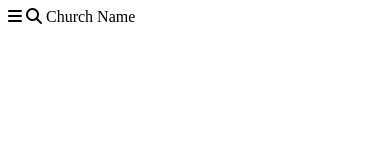
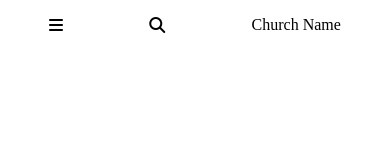
Before and after one commit to Munsa1/daily-devotional, a plain HTML site: page index.html in a window 390 px wide. Drawn offline with Linux system fonts and the light colour scheme.

Commit message:
Basic mobile menu styling

```diff
--- a/index.html
+++ b/index.html
@@ -10,7 +10,7 @@
 <body>
     <header>
         <nav>
-            <div class="mobile-view">
+            <div class="mobile-view d-flex">
                 <i class="fa-solid fa-bars"></i>
                 <i class="fa-solid fa-magnifying-glass"></i>
                 <span>Church Name</span>
--- a/style.css
+++ b/style.css
@@ -0,0 +1,21 @@
+* {
+    box-sizing: border-box;
+    margin: 0;
+    padding: 0;
+    text-decoration: none;
+}
+
+/*Reusable Classes*/
+
+.d-flex {
+    display: flex;
+}
+
+/*Reusable Classes End*/
+.mobile-view {
+    padding: 6px;
+    margin-top: 10px;
+    justify-content: space-around;
+    align-items: center;
+
+}
```
